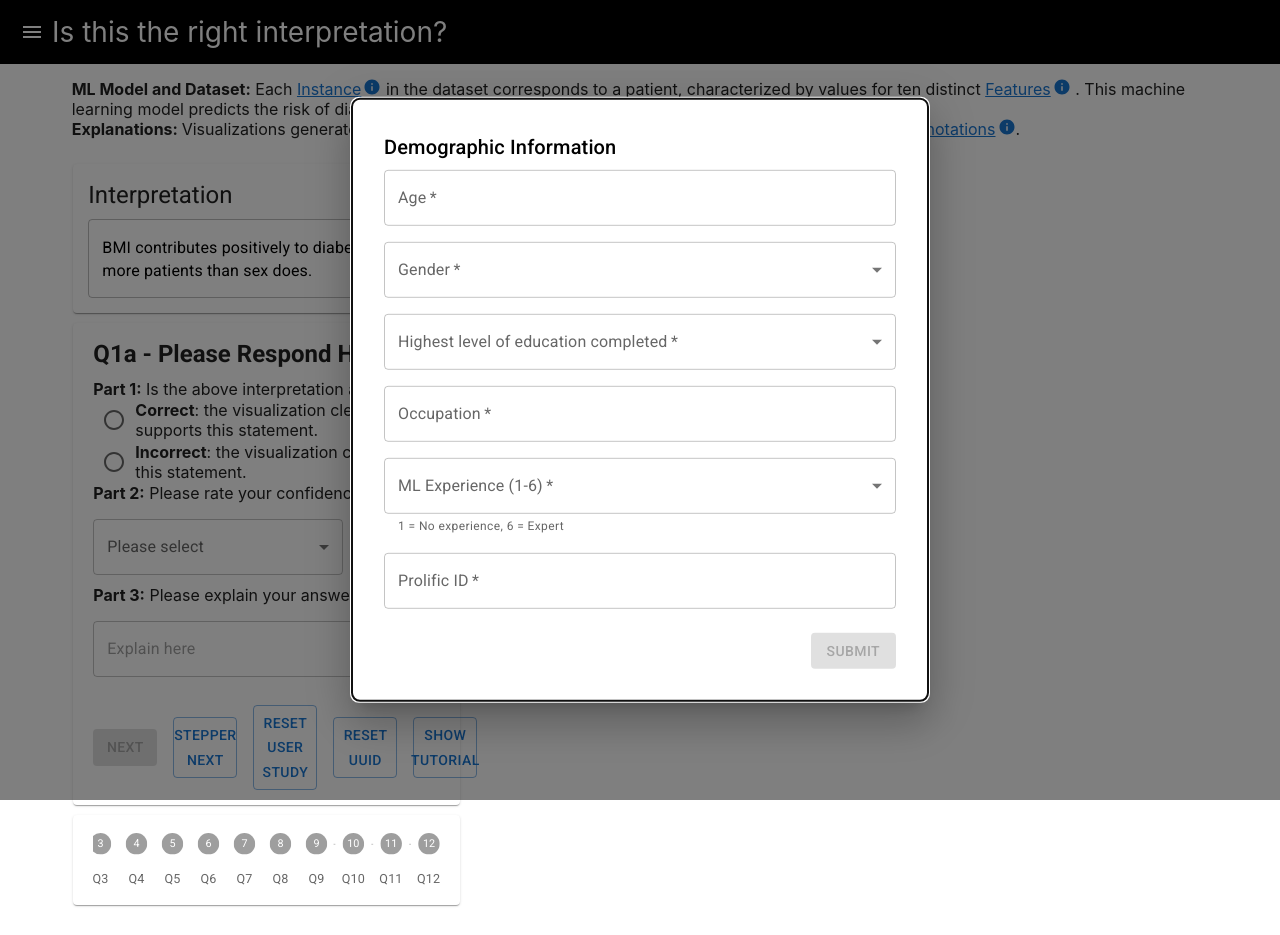
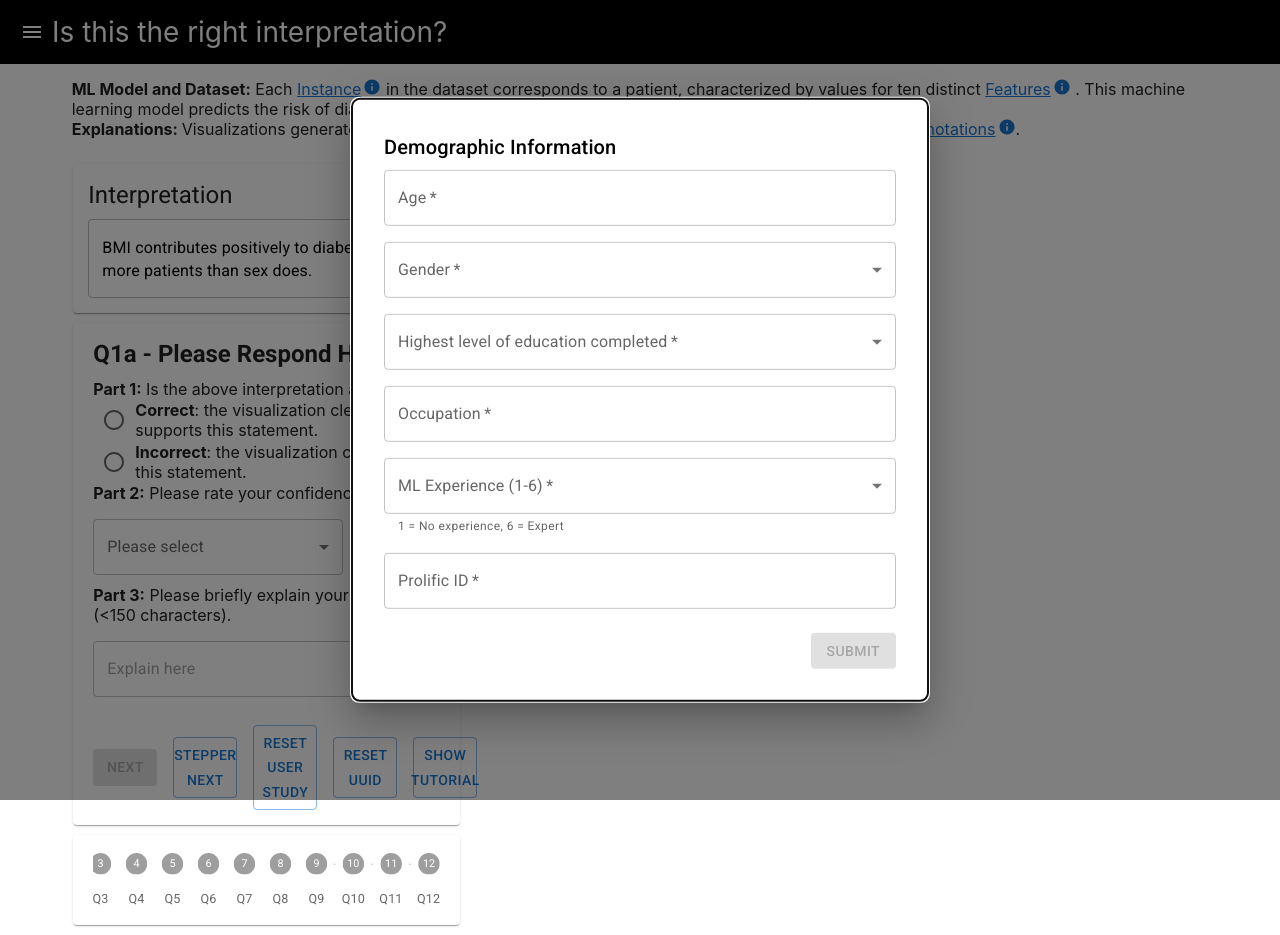
Before and after one commit to wangqianwen0418/alternative_exp, a React (Create React App) app in the folder prototype/: page /#/questions in a window 1280 px wide. Built offline with nearby package versions, Linux system fonts and the light colour scheme.

Commit message:
emphasize shorter responses

```diff
--- a/prototype/src/component/Tutorial.tsx
+++ b/prototype/src/component/Tutorial.tsx
@@ -286,7 +286,8 @@ const tutorialSteps = [
           </FormControl>
         </div>
         <Typography variant="body1">
-          Finally, you'll provide a short explanation for your answer.
+          Finally, you'll provide a short explanation for your answer (less than
+          150 characters).
         </Typography>
         <div
           style={{
--- a/prototype/src/component/UserResponse.tsx
+++ b/prototype/src/component/UserResponse.tsx
@@ -314,8 +314,8 @@ export default function UserResponse() {
           <span>
             <b>Part 3:</b>{" "}
             {isSecondPart
-              ? "Given the new visualization, please explain your answer."
-              : "Please explain your answer."}{" "}
+              ? "Given the new visualization, please briefly explain your answer (<150 characters)."
+              : "Please briefly explain your answer (<150 characters)."}{" "}
           </span>
           <TextField
             placeholder="Explain here"
```
